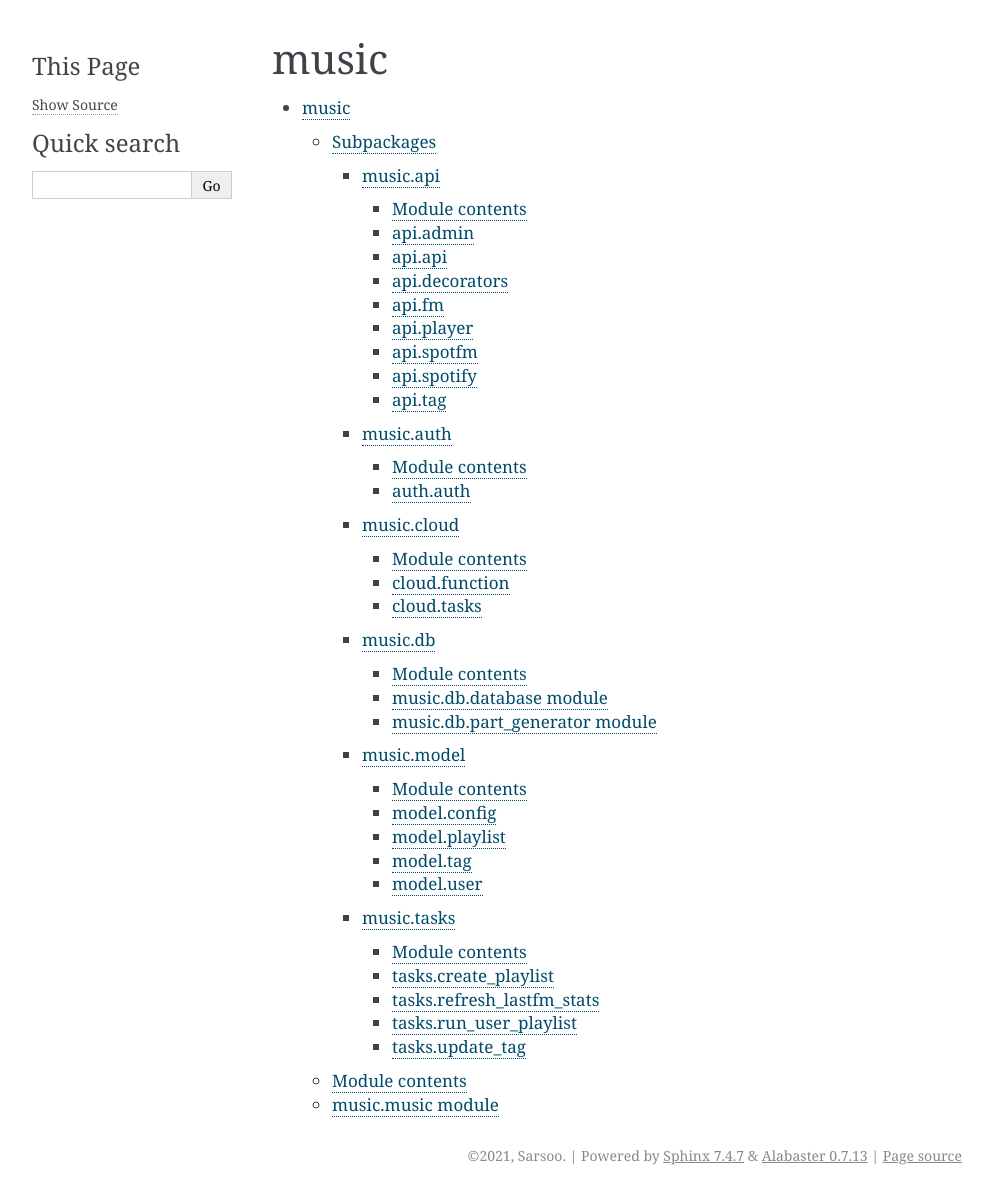
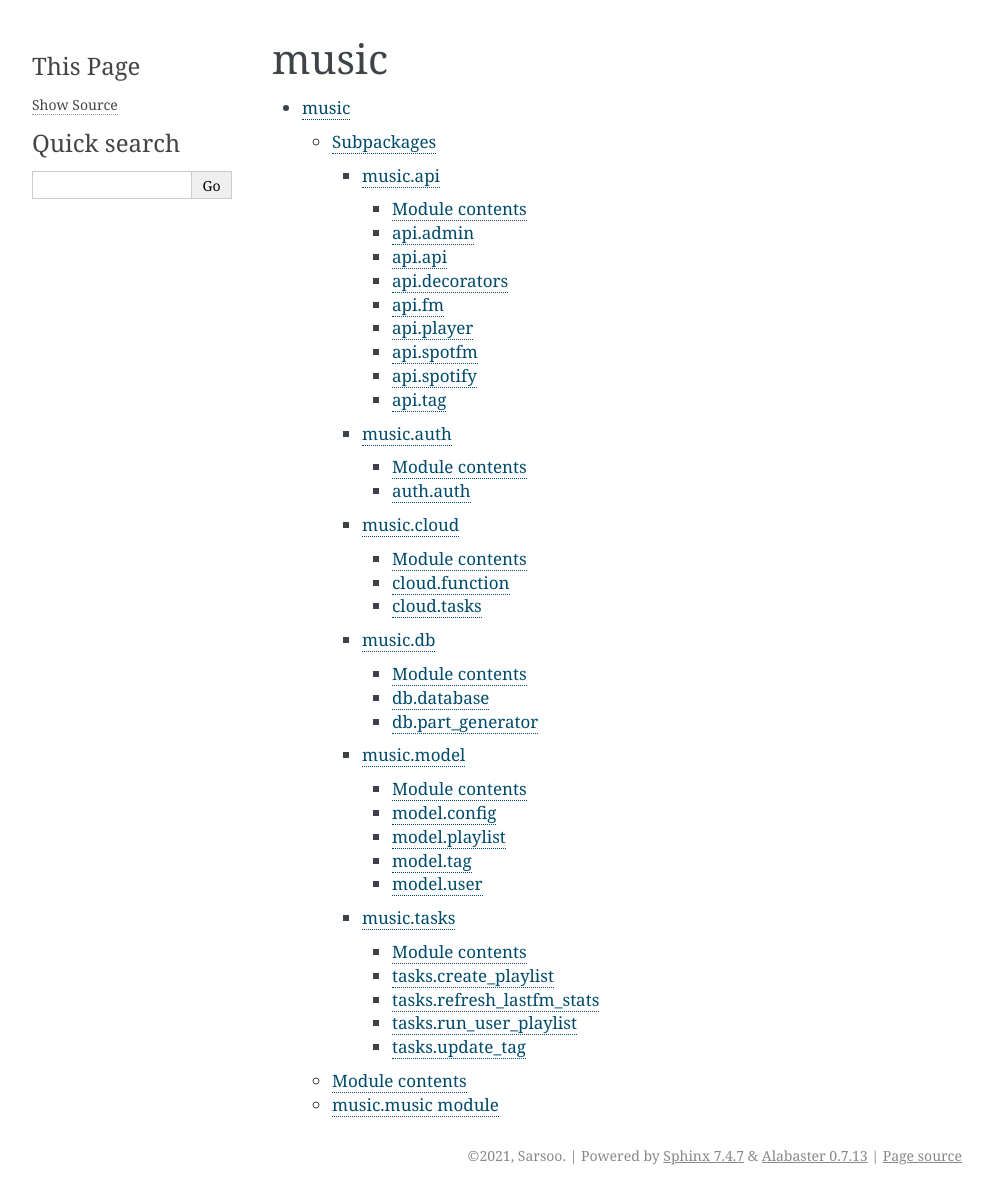
Before and after one commit to Sarsoo/Mixonomer, a Sphinx documentation site: the page built from docs/src/modules.rst, in a window 1280 px wide. Shown: the whole page, without its empty margins (148-1141 px from the left). Built offline with Sphinx 7.4.7, drawn with Linux system fonts in a browser that asks for light colours.

Commit message:
add .db changes

```diff
--- a/docs/src/music.db.rst
+++ b/docs/src/music.db.rst
@@ -9,7 +9,7 @@ Module contents
    :undoc-members:
    :show-inheritance:
 
-music.db.database module
+db.database
 ------------------------
 
 .. automodule:: music.db.database
@@ -17,7 +17,7 @@ music.db.database module
    :undoc-members:
    :show-inheritance:
 
-music.db.part\_generator module
+db.part\_generator
 -------------------------------
 
 .. automodule:: music.db.part_generator
```
